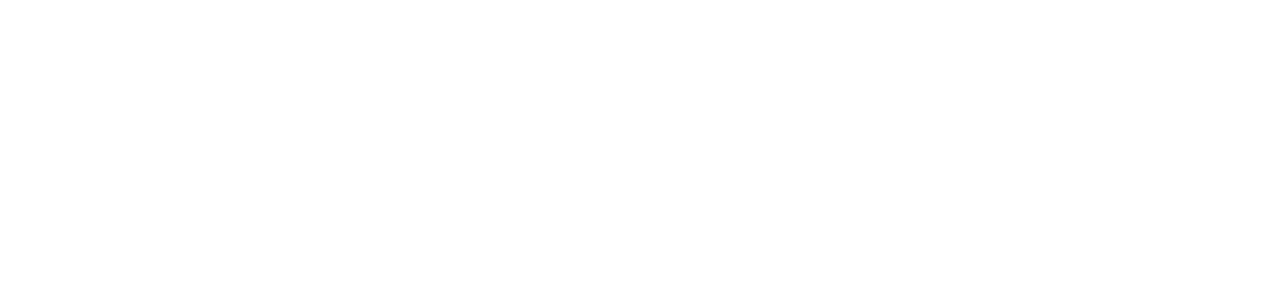
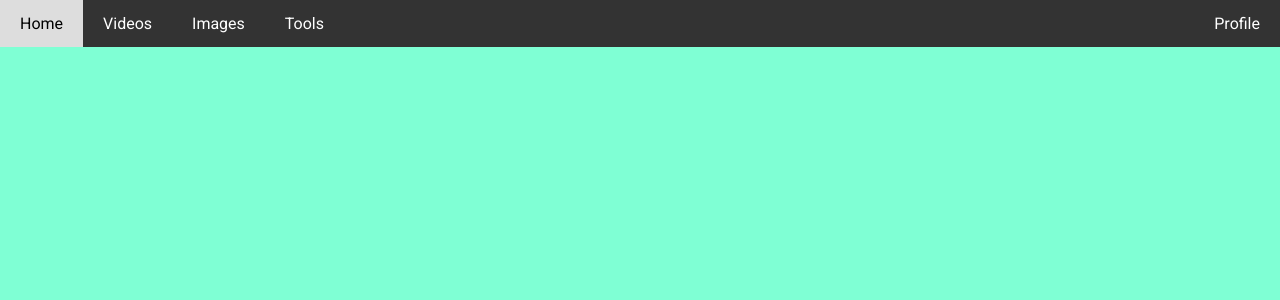
Before and after one commit to zhouyang123200/multimedia-manager-frontend, an Angular app: page / in a window 1280 px wide. Shown: the top 300 px of the page. Built offline with nearby package versions, Linux system fonts and the light colour scheme.

Commit message:
add nav bar component

```diff
--- a/src/app/app.component.css
+++ b/src/app/app.component.css
@@ -1,3 +1,5 @@
-.nav-spacer {
-    flex: 1 1 auto;
+.background {
+  background-color: aquamarine;
+  width: auto;
+  height: 100%;
 }
--- a/src/app/app.component.html
+++ b/src/app/app.component.html
@@ -1 +1,4 @@
-<router-outlet></router-outlet>
+<nav-header *ngIf="isAuthenticated"></nav-header>
+<div class="background">
+    <router-outlet></router-outlet>
+</div>
--- a/src/app/app.component.ts
+++ b/src/app/app.component.ts
@@ -7,16 +7,12 @@
 })
 export class AppComponent {
   title:string = 'multimedia-manager-frontend';
-  private currentContent:string;
+  isAuthenticated:boolean;
 
   constructor(
   ) {}
 
   ngOnInit() {
-    this.currentContent = 'dashboard';
-  }
-
-  onSelecteContent(content: string):void {
-    this.currentContent = content;
+    this.isAuthenticated = true;
   }
 }
--- a/src/app/core/core.module.ts
+++ b/src/app/core/core.module.ts
@@ -1,6 +1,5 @@
 import { NgModule } from '@angular/core';
 import { CommonModule } from '@angular/common';
-import { NavHeaderComponent } from './nav-header/nav-header.component';
 import { LayoutModule } from '@angular/cdk/layout';
 import { MatToolbarModule } from '@angular/material/toolbar';
 import { MatButtonModule } from '@angular/material/button';
@@ -14,11 +13,12 @@
 import { MatCardModule } from '@angular/material/card';
 import { ReactiveFormsModule } from '@angular/forms';
 import { SignUpComponent } from './sign-up/sign-up.component';
+import { NavHeaderComponent } from './nav-header/nav-header.component';
 
 
 
 @NgModule({
-  declarations: [NavHeaderComponent, LoginComponent, SignUpComponent],
+  declarations: [LoginComponent, SignUpComponent, NavHeaderComponent],
   imports: [
     CommonModule,
     LayoutModule,
@@ -33,6 +33,6 @@
     MatCardModule,
     ReactiveFormsModule
   ],
-  exports: [LoginComponent, SignUpComponent]
+  exports: [NavHeaderComponent, LoginComponent, SignUpComponent]
 })
 export class CoreModule { }
--- a/src/app/core/login/login.component.css
+++ b/src/app/core/login/login.component.css
@@ -33,9 +33,3 @@
   padding: 10px;
   top:10%;
 }
-
-.container {
-  background-color: aquamarine;
-  width: auto;
-  height: 100%;
-}
--- a/src/app/core/login/login.component.html
+++ b/src/app/core/login/login.component.html
@@ -1,4 +1,3 @@
-<div class="container">
 <div class="center">
   <form [formGroup]="addressForm" novalidate (ngSubmit)="onSubmit()">
     <mat-card class="shipping-card">
@@ -34,4 +33,3 @@
     </mat-card>
   </form>
 </div>
-</div>
--- a/src/app/core/nav-header/nav-header.component.css
+++ b/src/app/core/nav-header/nav-header.component.css
@@ -1,21 +1,25 @@
-.sidenav-container {
-  height: 100%;
-}
-
-.sidenav {
-  width: 200px;
-}
-
-.sidenav .mat-toolbar {
-  background: inherit;
-}
-
-.mat-toolbar.mat-primary {
-  position: sticky;
-  top: 0;
-  z-index: 1;
-}
-
 .nav-spacer {
     flex: 1 1 auto;
 }
+
+.nav-bar {
+    display: flex;
+    background-color: #333;
+}
+
+.nav-bar a {
+  color: white;
+  padding: 14px 20px;
+  text-decoration: none;
+  text-align: center;
+}
+
+.nav-bar a:hover {
+    background-color: #ddd;
+    color: black;
+}
+
+.active {
+    background-color: #ddd;
+    color: black;
+}
--- a/src/app/core/nav-header/nav-header.component.html
+++ b/src/app/core/nav-header/nav-header.component.html
@@ -1,27 +1,8 @@
-<mat-sidenav-container class="sidenav-container">
-  <mat-sidenav #drawer class="sidenav" fixedInViewport
-      [attr.role]="(isHandset$ | async) ? 'dialog' : 'navigation'"
-      [mode]="(isHandset$ | async) ? 'over' : 'side'"
-      [opened]="(isHandset$ | async) === false">
-    <mat-toolbar>Menu</mat-toolbar>
-    <mat-nav-list>
-      <a mat-list-item href="#">Link 1</a>
-      <a mat-list-item href="#">Link 2</a>
-      <a mat-list-item href="#">Link 3</a>
-    </mat-nav-list>
-  </mat-sidenav>
-  <mat-sidenav-content>
-    <mat-toolbar color="primary">
-      <button
-        type="button"
-        aria-label="Toggle sidenav"
-        mat-icon-button
-        (click)="drawer.toggle()"
-        *ngIf="isHandset$ | async">
-        <mat-icon aria-label="Side nav toggle icon">menu</mat-icon>
-      </button>
-      <span>multimedia-manager-frontend</span>
-    </mat-toolbar>
-    <!-- Add Content Here -->
-  </mat-sidenav-content>
-</mat-sidenav-container>
+<div class="nav-bar">
+    <a href="#">Home</a>
+    <a href="#">Videos</a>
+    <a href="#">Images</a>
+    <a href="#">Tools</a>
+    <span class="nav-spacer"></span>
+    <a href="#">Profile</a>
+</div>
--- a/src/app/core/nav-header/nav-header.component.ts
+++ b/src/app/core/nav-header/nav-header.component.ts
@@ -1,21 +1,15 @@
-import { Component } from '@angular/core';
-import { BreakpointObserver, Breakpoints } from '@angular/cdk/layout';
-import { Observable } from 'rxjs';
-import { map, shareReplay } from 'rxjs/operators';
+import { Component, OnInit } from '@angular/core';
 
 @Component({
-  selector: 'app-nav-header',
+  selector: 'nav-header',
   templateUrl: './nav-header.component.html',
   styleUrls: ['./nav-header.component.css']
 })
-export class NavHeaderComponent {
+export class NavHeaderComponent implements OnInit {
 
-  isHandset$: Observable<boolean> = this.breakpointObserver.observe(Breakpoints.Handset)
-    .pipe(
-      map(result => result.matches),
-      shareReplay()
-    );
+  constructor() { }
 
-  constructor(private breakpointObserver: BreakpointObserver) {}
+  ngOnInit(): void {
+  }
 
 }
--- a/src/app/core/sign-up/sign-up.component.css
+++ b/src/app/core/sign-up/sign-up.component.css
@@ -26,13 +26,7 @@
   margin-right: 0;
 }
 
-.container {
-  background-color: aquamarine;
-  width: auto;
-  height: 100%;
-}
-
-.container form {
+form {
   position: relative;
   margin: auto;
   width: 500px;
--- a/src/app/core/sign-up/sign-up.component.html
+++ b/src/app/core/sign-up/sign-up.component.html
@@ -1,4 +1,3 @@
-<div class="container">
 <form [formGroup]="signUpForm" novalidate (ngSubmit)="onSubmit()">
   <mat-card class="shipping-card">
     <mat-card-header>
@@ -44,4 +43,3 @@
     </mat-card-actions>
   </mat-card>
 </form>
-</div>
```
Also changed, not shown: 1 other file (tests, documents, lock files or other folders). Lines whose indentation alone changed are shown as unchanged.
